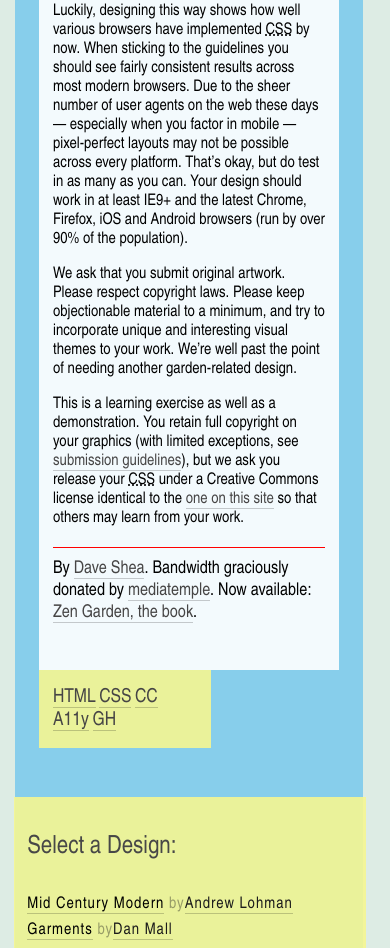
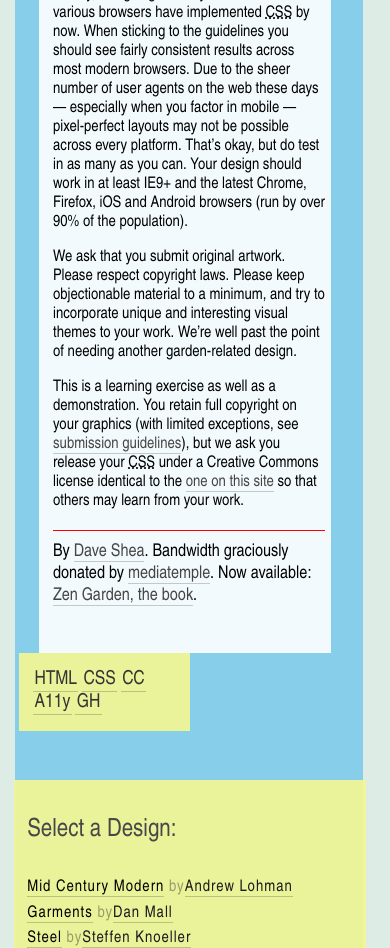
Before and after one commit to Amsalegebrehana/Zen-Garde-exsting-design, a plain HTML site: page index.html in a window 390 px wide. Shown: the part 2653-3601 px from the top of the page. Drawn offline with Linux system fonts and the light colour scheme.

Commit message:
Footer desinging

```diff
--- a/assets/css/style.css
+++ b/assets/css/style.css
@@ -90,7 +90,7 @@ a:hover{
         margin-top: 15%;
         width: 95%;
         font-size: 1.0em;
-        padding: 5% 5% 10% 5%;
+        padding: 2% 2% 10% 5%;
         background-color: rgba(255,255,255,0.9);
     }
     .benefits h3{
@@ -104,7 +104,7 @@ a:hover{
 
         width: 95%;
         font-size: 1.0em;
-        padding: 5% 5% 10% 5%;
+        padding: 2% 2% 10% 5%;
         background-color: rgba(255,255,255,0.9);
 
     }
@@ -179,12 +179,14 @@ footer{
     clear: both;
     color: #fff;
     padding: 1em 5%;
+    margin-left: -7%;
     width: 50%;
 }
 footer a{
     font-size: 1.2em;
-    color: rgb(70, 69, 69);
-    font-weight: 400;
+    color: rgb(53, 52, 52);
+    font-weight: 500;
+    padding: 1%;
 }
 
 @media screen and (min-width: 550px){
```
